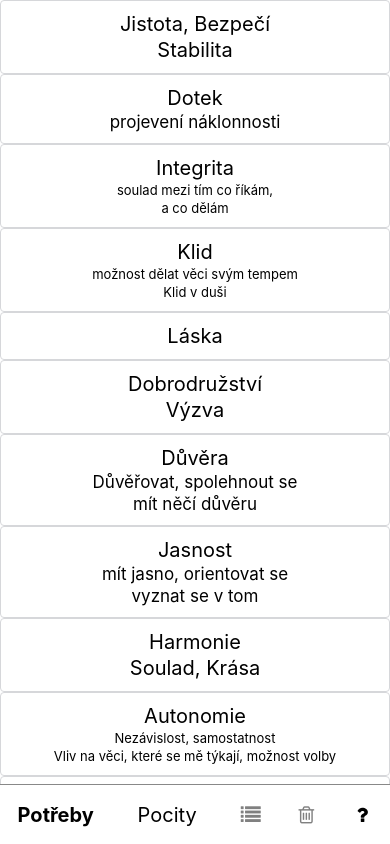
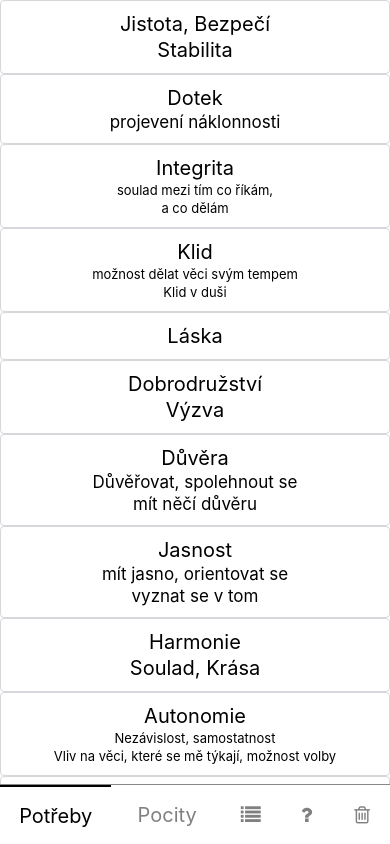
Before and after one commit to lukas-krecan/NvcCards, a React Native app: screen / in a window 390 px wide. Built offline with nearby package versions, Linux system fonts and the light colour scheme; what react-native would draw is missing.

Commit message:
Nicer design

```diff
--- a/App.tsx
+++ b/App.tsx
@@ -34,7 +34,7 @@ class CardView extends React.PureComponent<CardProps> {
                 <View>
                     {this.props.card.data.map((line, i) => {
                         const fontSize = CardView.getFontSize(line);
-                        return <Text style={{margin: 1, textAlign: 'center', fontSize: fontSize}} key={i}>{line.text}</Text>
+                        return <Text style={[styles.cardText, {fontSize: fontSize}]} key={i}>{line.text}</Text>
                     })}
                 </View>
             </TouchableOpacity>
@@ -154,25 +154,14 @@ export default class App extends React.Component<NvcCardsAppProps, NvcCardsAppSt
                     <Help active={activeScreen == helpScreen}/>
                 </View>
                 <View style={styles.drawer}>
-                    <View style={{flex: 2}}>
-                        {this.cardsButton("Potřeby", needsScreen)}
-                    </View>
-                    <View style={{flex: 2}}>
-                        {this.cardsButton("Pocity", feelingsScreen)}
-                    </View>
-                    <View style={{flex: 1}}>
-                        <TouchableOpacity onPress={() => this.setState({activeScreen: selectionScreen})} style={styles.icon}>
-                            <Icon name="list" size={20} style={[noCardsSelected && styles.disabledText]}/>
-                        </TouchableOpacity>
-                    </View>
+
+                    {this.cardsButton("Potřeby", needsScreen)}
+                    {this.cardsButton("Pocity", feelingsScreen)}
+                    {this.tabIcon(selectionScreen, "list")}
+                    {this.tabIcon(helpScreen, "question")}
                     <View style={{flex: 1}}>
                         <TouchableOpacity onPress={() => this.setState({selectedCards: []})} style={styles.icon} disabled={noCardsSelected}>
-                            <Icon name="trash-o" size={20} style={[noCardsSelected && styles.disabledText]}/>
-                        </TouchableOpacity>
-                    </View>
-                    <View style={{flex: 1}}>
-                        <TouchableOpacity onPress={() => this.setState({activeScreen: helpScreen})} style={styles.icon}>
-                            <Icon name="question" size={20} />
+                            <Icon name="trash-o" size={20} style={[styles.inactiveText]}/>
                         </TouchableOpacity>
                     </View>
                 </View>
@@ -187,9 +176,11 @@ export default class App extends React.Component<NvcCardsAppProps, NvcCardsAppSt
 
     private cardsButton(title: String, screenName: string) {
         const active = this.state.activeScreen == screenName;
-        return <TouchableOpacity onPress={() => this.setState({activeScreen: screenName})} disabled={active} style={styles.tabButton}>
-            <Text style={[{fontSize: 20}, active && styles.selectedButtonText]}>{title}</Text>
-        </TouchableOpacity>;
+        return <View style={[{flex: 2}, active && {borderTopWidth: 2}]}>
+            <TouchableOpacity onPress={() => this.setState({activeScreen: screenName})} disabled={active} style={styles.tabButton}>
+                <Text style={[styles.buttonText, active ? styles.selectedButtonText : styles.inactiveText]}>{title}</Text>
+            </TouchableOpacity>
+        </View>;
     }
 
     private selectCard(item: Card) {
@@ -200,6 +191,15 @@ export default class App extends React.Component<NvcCardsAppProps, NvcCardsAppSt
             selected.push(item.id);
             this.setState({selectedCards: selected})
         }
+    }
+
+    private tabIcon(screenName: string, icon: string) {
+        const active = this.state.activeScreen == screenName;
+        return <View style={[{flex: 1}, active && {borderTopWidth: 2}]}>
+            <TouchableOpacity onPress={() => this.setState({activeScreen: screenName})} style={styles.icon}>
+                <Icon name={icon} size={20} style={[active ? styles.buttonText : styles.inactiveText]}/>
+            </TouchableOpacity>
+        </View>
     }
 }
 
@@ -236,9 +236,12 @@ const styles = StyleSheet.create({
         alignItems: 'center'
     },
     selectedButtonText:{
-        fontWeight: 'bold'
+        color: 'black'
     },
-    disabledText: {
+    buttonText: {
+        fontSize: 20,
+    },
+    inactiveText: {
       color: 'grey'
     },
     icon: {
@@ -256,5 +259,9 @@ const styles = StyleSheet.create({
     },
     hidden: {
         display: 'none'
+    },
+    cardText: {
+        margin: 1,
+        textAlign: 'center'
     }
 });
```
Also changed, not shown: 1 other file (tests, documents, lock files or other folders).
